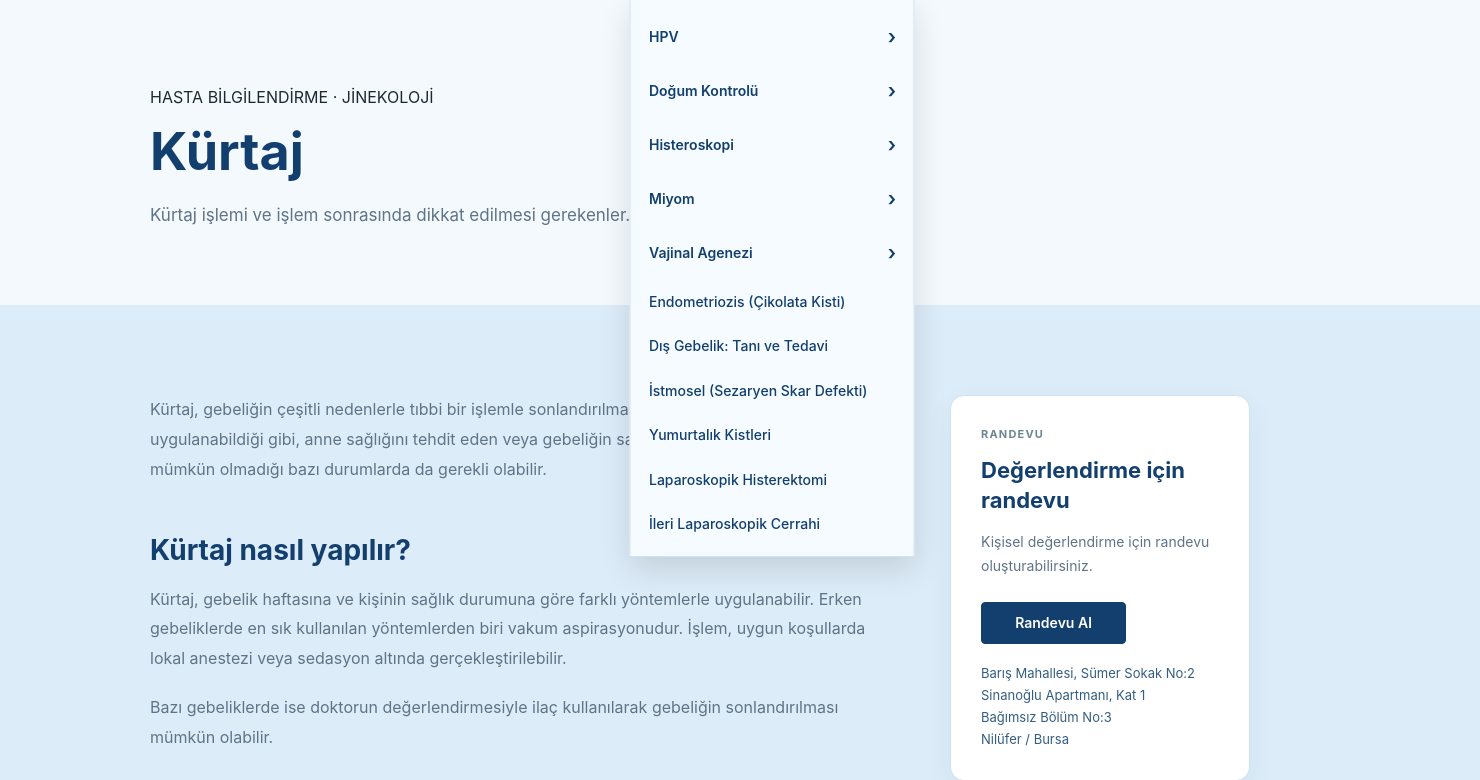
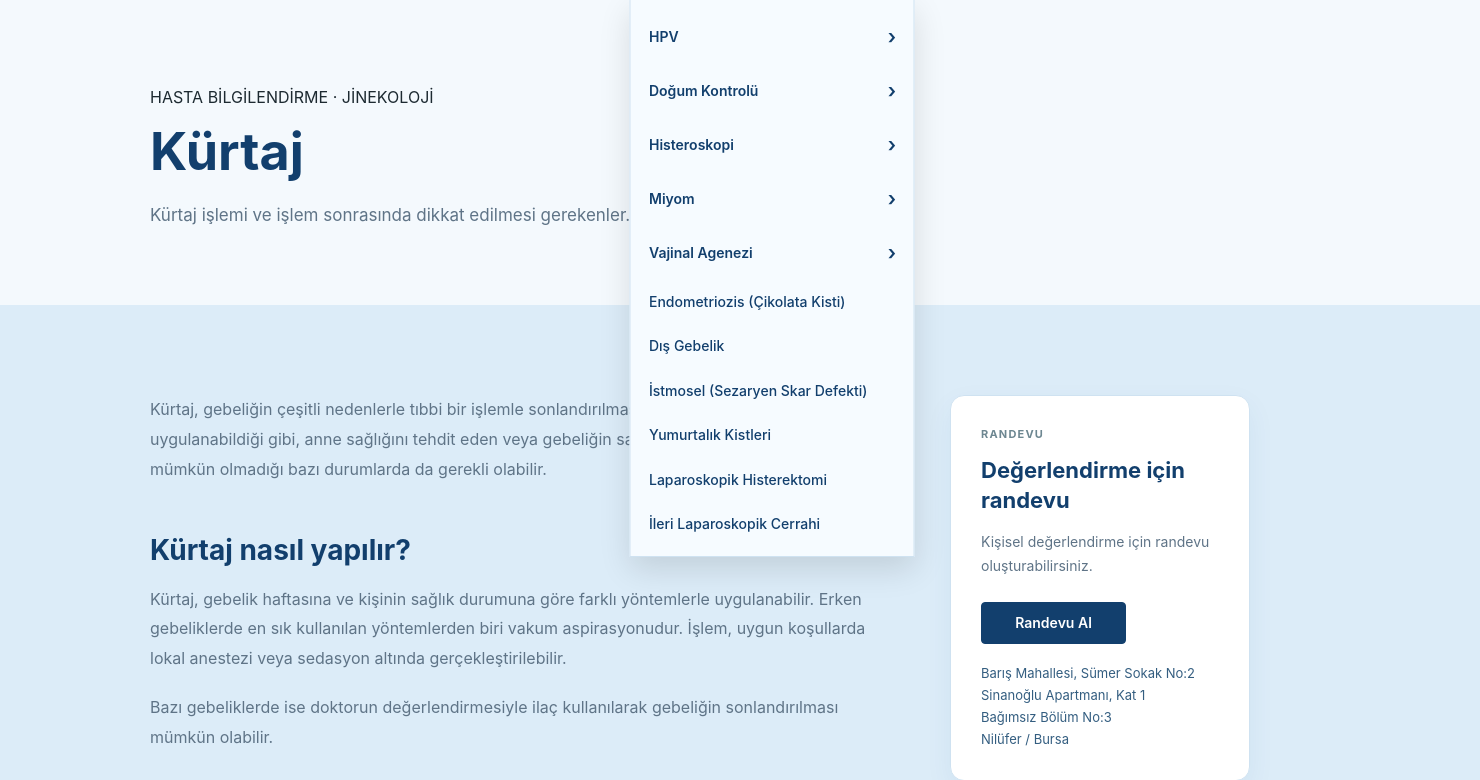
Before and after one commit to msamkara67/engin-korkmazer, a Django app: page /kurtaj/ in a window 1480 px wide, after a click on "Jinekoloji". Shown: the part 83-863 px from the top of the page. Run offline with Django 5.2, Linux system fonts and the light colour scheme.

Commit message:
Shorten ectopic pregnancy menu label

```diff
--- a/website/templates/website/base.html
+++ b/website/templates/website/base.html
@@ -232,7 +232,7 @@
                         </div>
                     </details>
                     <a href="{% url 'website:endometriosis' %}">Endometriozis (Çikolata Kisti)</a>
-                    <a href="{% url 'website:ectopic_pregnancy' %}">Dış Gebelik: Tanı ve Tedavi</a>
+                    <a href="{% url 'website:ectopic_pregnancy' %}">Dış Gebelik</a>
                     <a href="{% url 'website:isthmocele' %}">İstmosel (Sezaryen Skar Defekti)</a>
                     <a href="{% url 'website:ovarian_cysts' %}">Yumurtalık Kistleri</a>
                     <a href="{% url 'website:laparoscopic_hysterectomy' %}">Laparoskopik Histerektomi</a>
```
